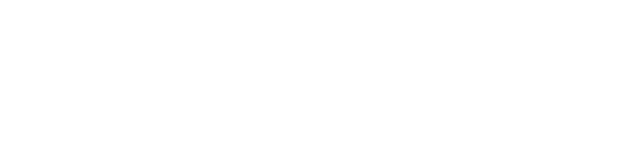
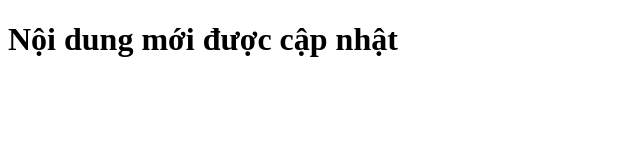
Before and after one commit to Trinh1124/demo_git, a plain HTML site: page index.html in a window 1280 px wide. Shown: the whole page, without its empty margins (0-640 px from the left). Drawn offline with Linux system fonts and the light colour scheme.

Commit message:
feat: add index.html with new content

```diff
--- a/index.html
+++ b/index.html
@@ -8,7 +8,7 @@
 </head>
 
 <body>
-
+    <h1>Nội dung mới được cập nhật</h1>
 </body>
 
 </html>
```
